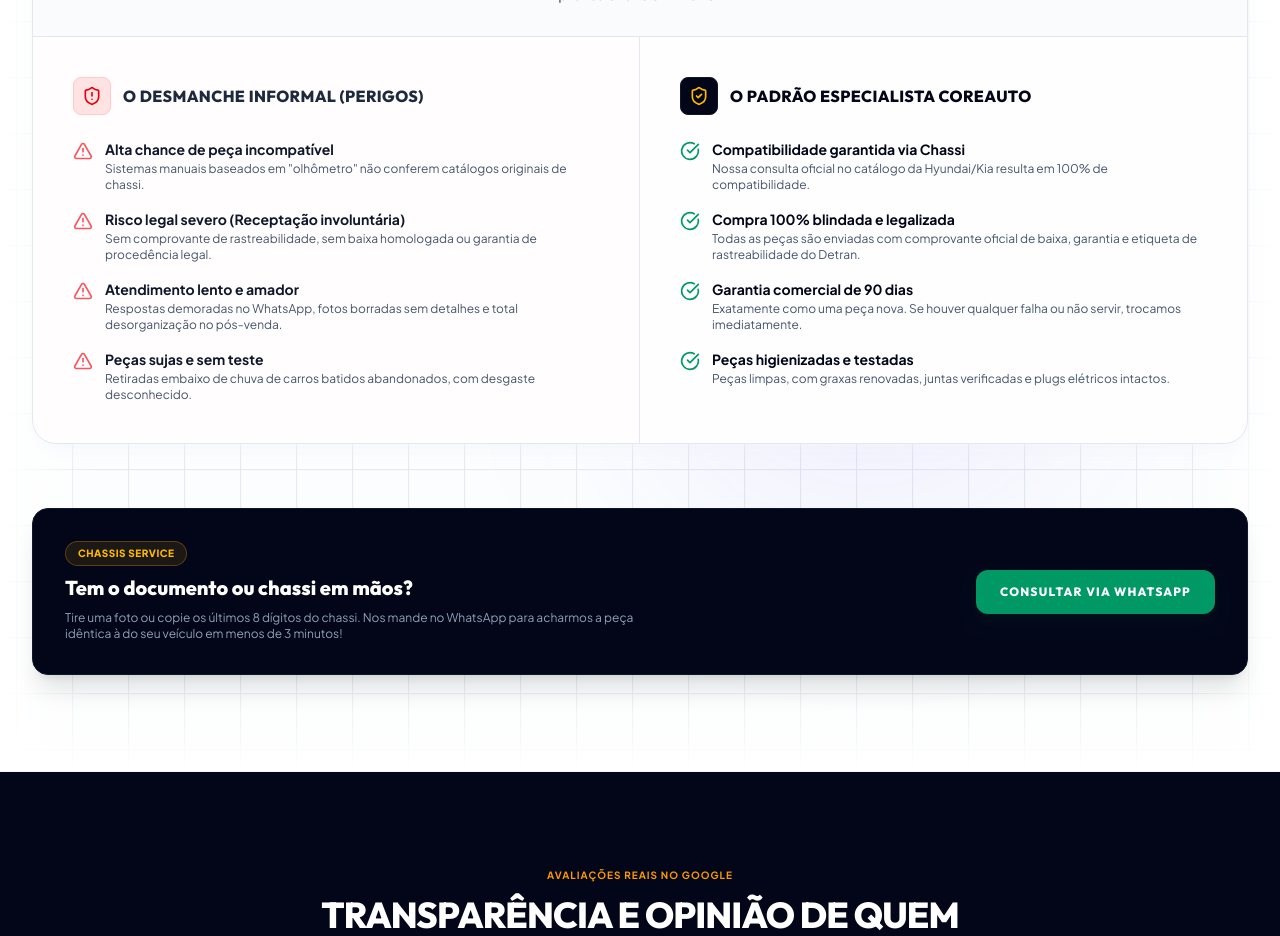
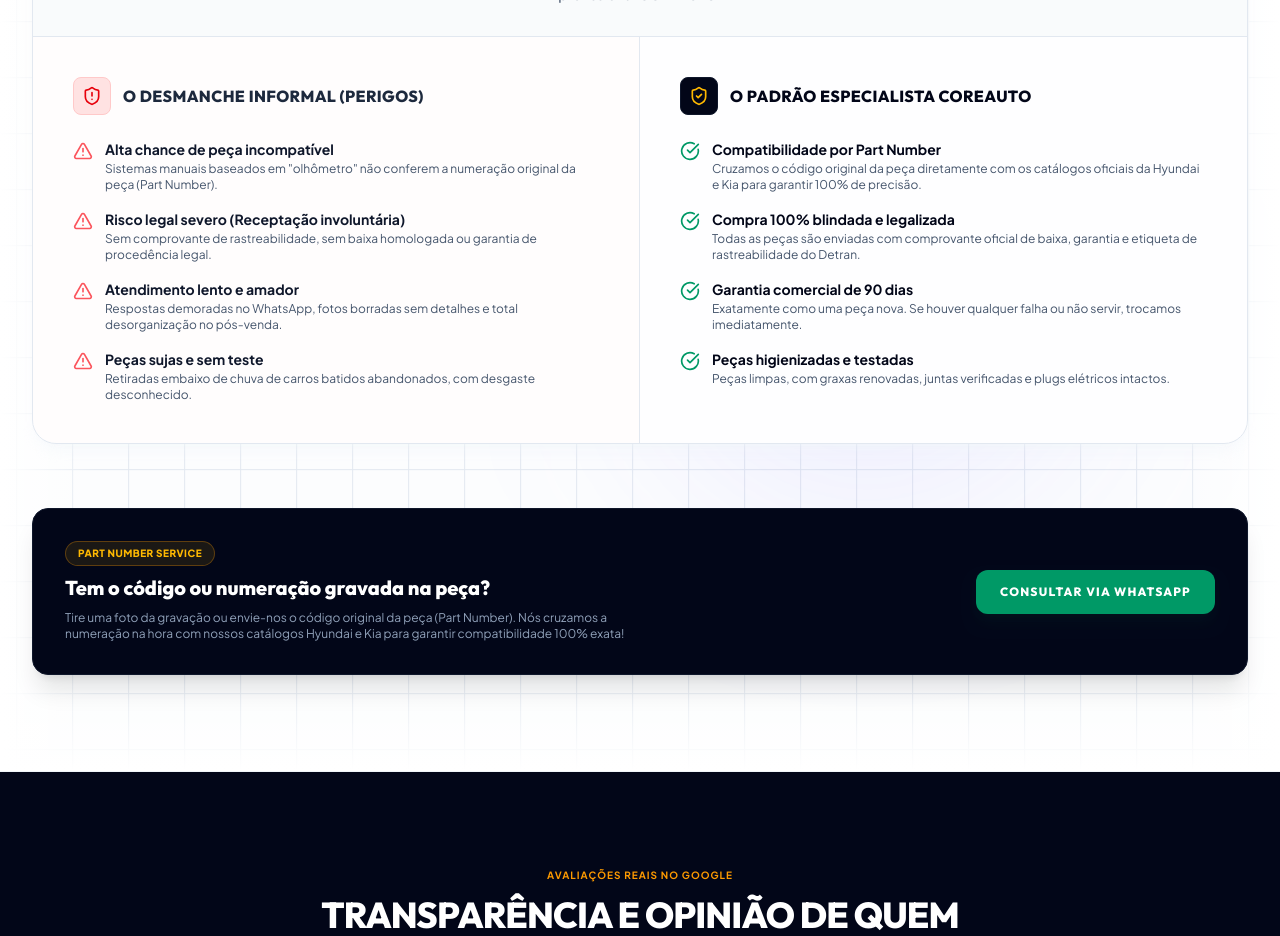
Before and after one commit to mindflowai1/coreauto, a React (Vite) app: page / in a window 1280 px wide. Shown: the part 3020-3956 px from the top of the page. Built offline with nearby package versions, Linux system fonts and the light colour scheme.

Commit message:
feat: change chassi verification to focus on Part Number / factory code in AuthorityFeatures

```diff
--- a/src/components/AuthorityFeatures.tsx
+++ b/src/components/AuthorityFeatures.tsx
@@ -36,7 +36,7 @@ export default function AuthorityFeatures() {
                 <AlertTriangle className="w-5 h-5 text-red-500/80 flex-shrink-0 mt-0.5" />
                 <div>
                   <h6 className="font-bold text-sm text-slate-900">Alta chance de peça incompatível</h6>
-                  <p className="text-xs text-slate-600 mt-0.5">Sistemas manuais baseados em "olhômetro" não conferem catálogos originais de chassi.</p>
+                  <p className="text-xs text-slate-600 mt-0.5">Sistemas manuais baseados em "olhômetro" não conferem a numeração original da peça (Part Number).</p>
                 </div>
               </li>
               <li className="flex gap-3">
@@ -78,8 +78,8 @@ export default function AuthorityFeatures() {
               <li className="flex gap-3">
                 <CheckCircle className="w-5 h-5 text-emerald-600 flex-shrink-0 mt-0.5" />
                 <div>
-                  <h6 className="font-bold text-sm text-slate-950">Compatibilidade garantida via Chassi</h6>
-                  <p className="text-xs text-slate-600 mt-0.5">Nossa consulta oficial no catálogo da Hyundai/Kia resulta em 100% de compatibilidade.</p>
+                  <h6 className="font-bold text-sm text-slate-950">Compatibilidade por Part Number</h6>
+                  <p className="text-xs text-slate-600 mt-0.5">Cruzamos o código original da peça diretamente com os catálogos oficiais da Hyundai e Kia para garantir 100% de precisão.</p>
                 </div>
               </li>
               <li className="flex gap-3">
@@ -114,18 +114,18 @@ export default function AuthorityFeatures() {
         <div className="space-y-2 text-center sm:text-left">
           <div className="flex justify-center sm:justify-start items-center gap-2">
             <span className="p-1 px-3 bg-amber-400/10 text-amber-400 text-[10px] font-black rounded-full uppercase tracking-wider border border-amber-500/30">
-              Chassis Service
+              Part Number Service
             </span>
           </div>
           <h5 className="font-display font-extrabold text-white text-lg sm:text-xl">
-            Tem o documento ou chassi em mãos?
+            Tem o código ou numeração gravada na peça?
           </h5>
           <p className="text-xs text-slate-400 max-w-xl">
-            Tire uma foto ou copie os últimos 8 dígitos do chassi. Nos mande no WhatsApp para acharmos a peça idêntica à do seu veículo em menos de 3 minutos!
+            Tire uma foto da gravação ou envie-nos o código original da peça (Part Number). Nós cruzamos a numeração na hora com nossos catálogos Hyundai e Kia para garantir compatibilidade 100% exata!
           </p>
         </div>
         <a
-          href={`https://wa.me/${WHATSAPP_PHONE}?text=${encodeURIComponent("Olá! Estou com o número do chassi do meu carro e gostaria de encontrar a peça exata.")}`}
+          href={`https://wa.me/${WHATSAPP_PHONE}?text=${encodeURIComponent("Olá! Tenho a numeração original da peça (Part Number) e gostaria de consultar a compatibilidade e o estoque.")}`}
           target="_blank"
           rel="noopener noreferrer"
           className="bg-emerald-600 hover:bg-emerald-500 font-display font-black text-xs uppercase tracking-widest text-white px-6 py-3.5 rounded-xl transition-all shadow-lg shadow-emerald-950/20 whitespace-nowrap hover:scale-[1.02] active:scale-[0.98] cursor-pointer"
```
